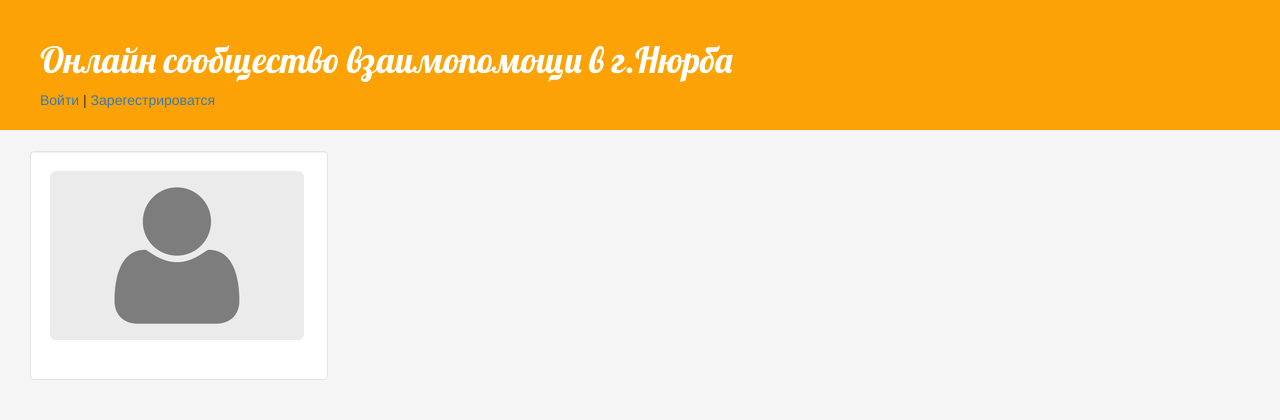
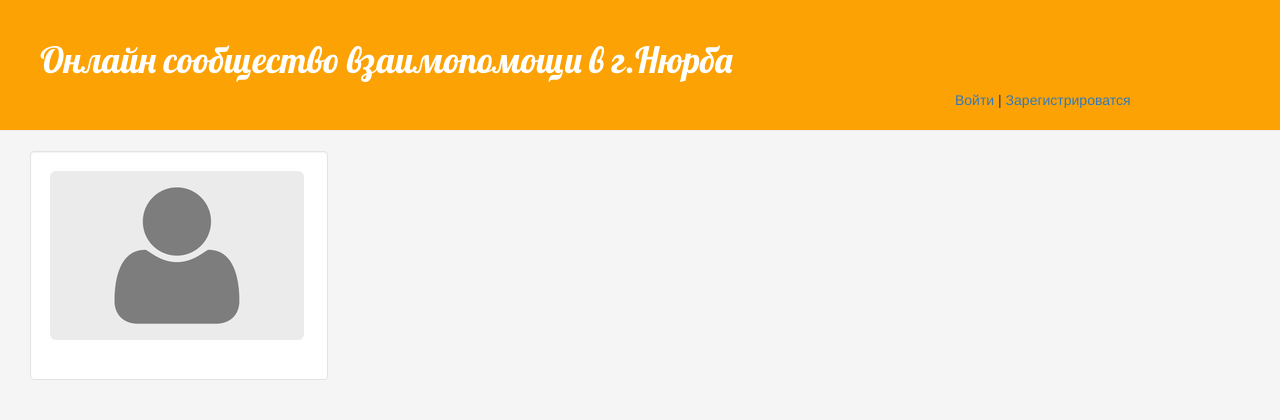
Before and after one commit to EgorovM/my-first-project, a Django app: template help/templates/help/profile.html in a window 1280 px wide. Shown: the top 420 px of the page. Run offline with Django 3.2, Linux system fonts and the light colour scheme; the template is opened without the code that fills it, so the values that code supplies are empty; some libraries are stand-ins or nearby versions.

Commit message:
Недочет исправлен

```diff
--- a/help/templates/help/profile.html
+++ b/help/templates/help/profile.html
@@ -80,9 +80,11 @@
                     </div>
 
             {% else %}
-                <row><a href="/login/">Войти</a></row>
-                <row>|</row>
-                <row><a href="/registrations/">Зарегестрироватся</a></row>
+                <div class = "col-md-offset-9">
+                    <row><a href="/login/">Войти</a></row>
+                    <row>|</row>
+                    <row><a href="/registrations/">Зарегистрироватся</a></row>
+                </div>
             {% endif %}
 
         </div>
```
